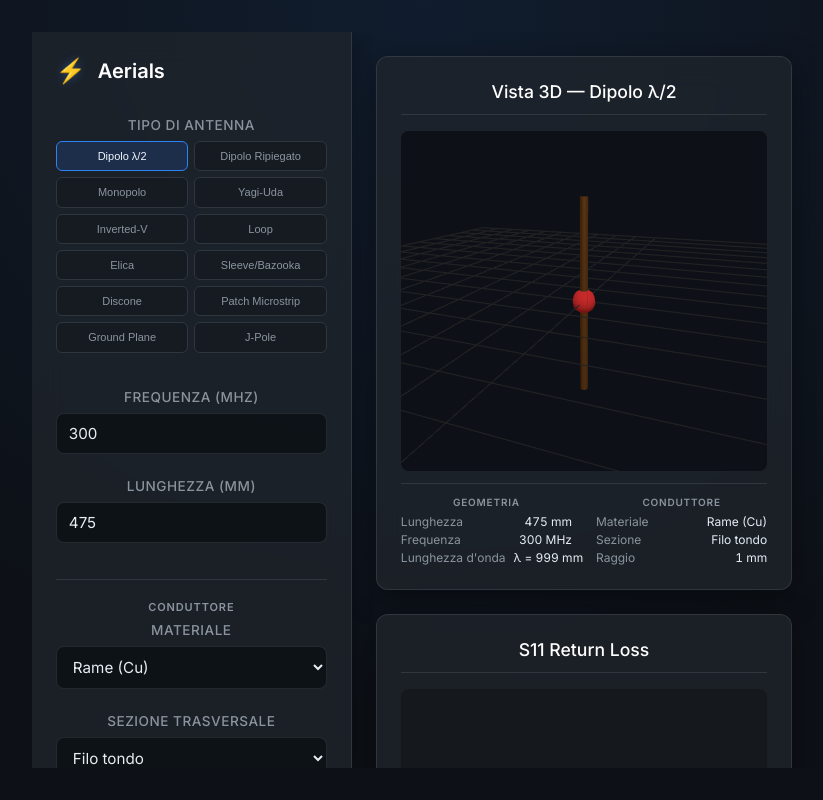
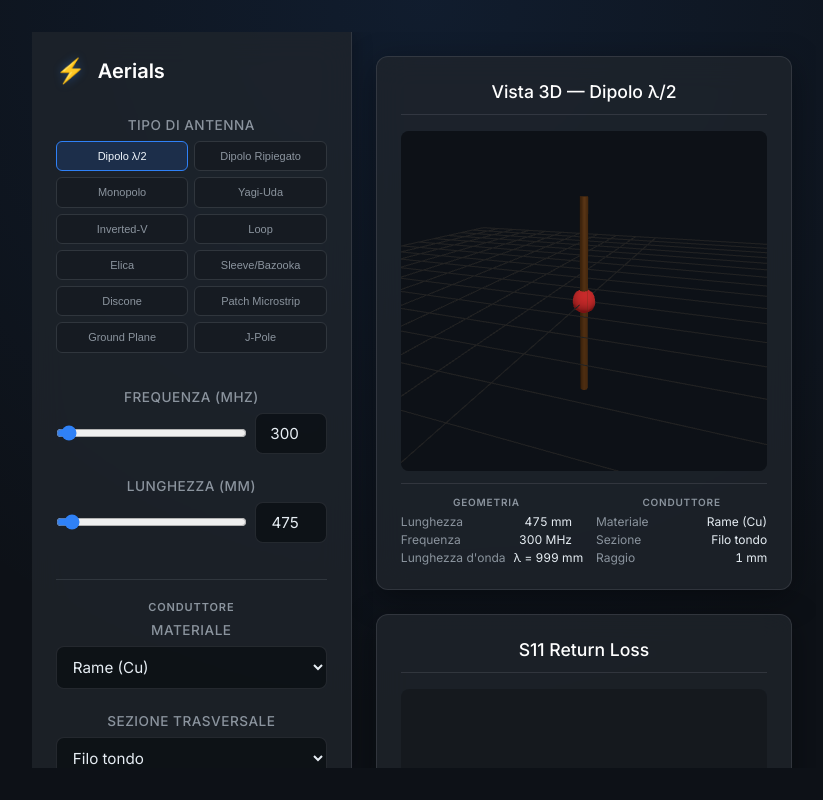
Before and after one commit to yayoboy/Aerials, a React app in the folder frontend/: page / in a window 1280 px wide. Shown: the whole page, without its empty margins (216-1039 px from the left). Built offline with nearby package versions, Linux system fonts and the light colour scheme; the HTML template or start-up script is replaced by a standard one.

Commit message:
feat: live parameter sliders in AntennaForm
Co-Authored-By: Claude Sonnet 4.6 <noreply@anthropic.com>

```diff
--- a/frontend/src/App.css
+++ b/frontend/src/App.css
@@ -150,3 +150,23 @@
   text-align: right;
   white-space: nowrap;
 }
+
+/* ── Slider row ──────────────────────────────────────────────────────────── */
+.slider-row {
+  display: flex;
+  align-items: center;
+  gap: 8px;
+}
+
+.param-slider {
+  flex: 1;
+  accent-color: #2f81f7;
+  cursor: pointer;
+  min-width: 0;
+}
+
+.slider-number {
+  width: 72px;
+  flex-shrink: 0;
+  text-align: right;
+}
--- a/frontend/src/components/AntennaForm.jsx
+++ b/frontend/src/components/AntennaForm.jsx
@@ -20,18 +20,37 @@ export default function AntennaForm({ antennaType, params, onChange }) {
                 <option key={o.value} value={o.value}>{o.label}</option>
               ))}
             </select>
+          ) : field.type === 'number' ? (
+            <div className="slider-row">
+              <input
+                type="range"
+                className="param-slider"
+                min={field.min ?? 1}
+                max={field.max ?? (params[field.name] ?? 100) * 3}
+                step={field.step ?? 1}
+                value={typeof params[field.name] === 'number' ? params[field.name] : (field.min ?? 1)}
+                onChange={e => set(field.name, parseFloat(e.target.value))}
+              />
+              <input
+                type="number"
+                className="form-input slider-number"
+                min={field.min}
+                max={field.max}
+                step={field.step}
+                value={params[field.name] ?? ''}
+                onChange={e => {
+                  const v = e.target.value === '' ? '' : parseFloat(e.target.value);
+                  set(field.name, v);
+                }}
+              />
+            </div>
           ) : (
             <input
               className="form-input"
               type={field.type}
-              min={field.min}
-              max={field.max}
-              step={field.step}
               value={Array.isArray(params[field.name]) ? params[field.name].join(', ') : (params[field.name] ?? '')}
               onChange={e => {
-                if (field.type === 'number') {
-                  set(field.name, e.target.value === '' ? '' : parseFloat(e.target.value));
-                } else if (field.type === 'text' && field.name === 'director_lengths_mm') {
+                if (field.type === 'text' && field.name === 'director_lengths_mm') {
                   // Parse comma-separated numbers to array
                   const arr = e.target.value.split(',').map(s => parseFloat(s.trim())).filter(n => !isNaN(n));
                   set(field.name, arr.length > 0 ? arr : [980]);
```
